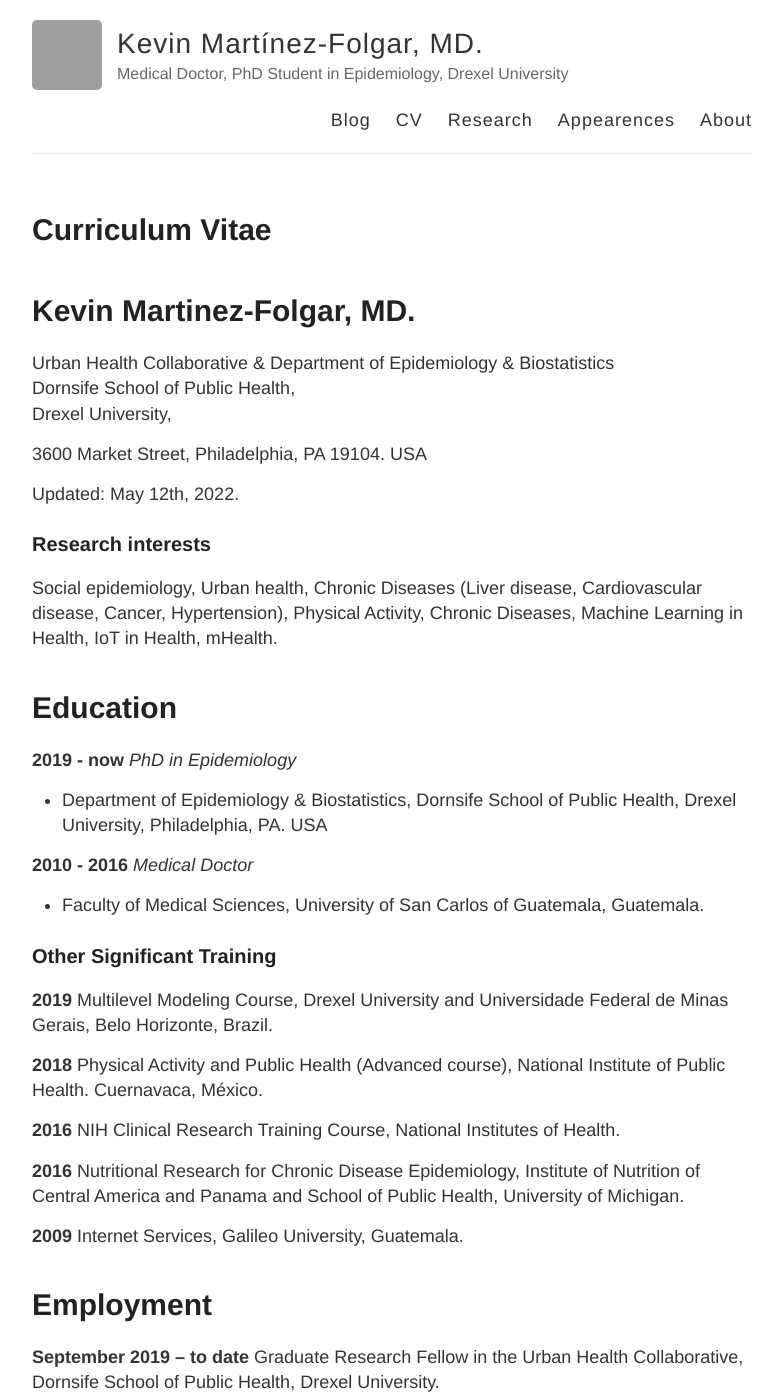
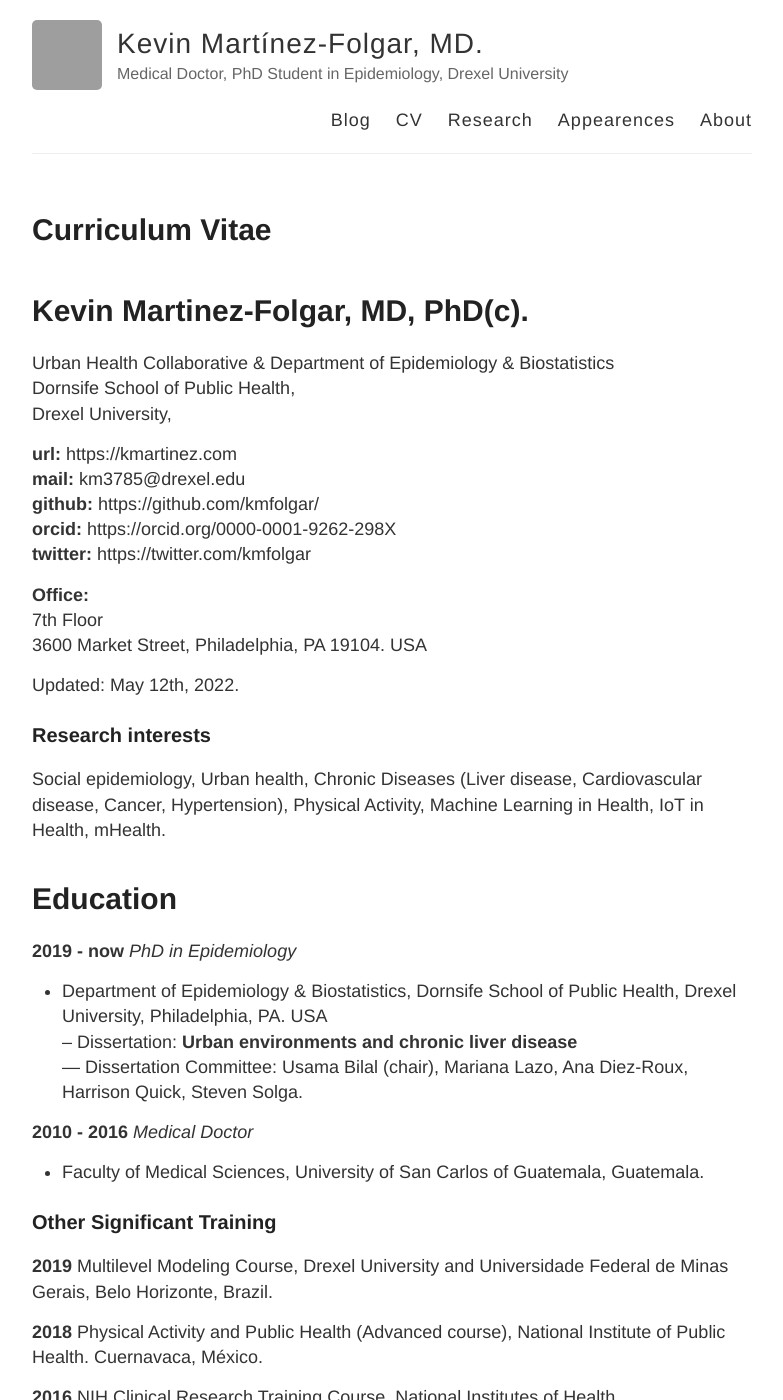
Before and after one commit to kmfolgar/kmartinez.com, a Jekyll site: the page built from cv.md, in a window 1280 px wide and 1400 px high. Shown: the whole window, without its empty margins (248-1031 px from the left). Built offline with Jekyll 4.4.1, drawn with Linux system fonts in a browser that asks for light colours; some of the changed text lies outside the part shown; grey boxes are pictures that could not be loaded.

Commit message:
update cv

```diff
--- a/cv.md
+++ b/cv.md
@@ -4,25 +4,34 @@
 permalink: /cv/
 output: pdf_document
 ---
-# Kevin Martinez-Folgar, MD.
+# Kevin Martinez-Folgar, MD, PhD(c).
 Urban Health Collaborative &amp; Department of Epidemiology &amp; Biostatistics
 Dornsife School of Public Health,
 Drexel University,
 
+**url:** https://kmartinez.com
+**mail:** km3785@drexel.edu
+**github:** https://github.com/kmfolgar/
+**orcid:**  https://orcid.org/0000-0001-9262-298X
+**twitter:** https://twitter.com/kmfolgar
 
+**Office:**
+7th Floor
 3600 Market Street,
 Philadelphia, PA 19104. USA
 
 Updated: May 12th, 2022.
 
+
 ### Research interests
-Social epidemiology, Urban health, Chronic Diseases (Liver disease, Cardiovascular disease, Cancer, Hypertension), Physical Activity, Chronic Diseases, Machine Learning in Health, IoT in Health, mHealth.
-
+Social epidemiology, Urban health, Chronic Diseases (Liver disease, Cardiovascular disease, Cancer, Hypertension), Physical Activity, Machine Learning in Health, IoT in Health, mHealth.
 
 # Education
 
 **2019 - now**   _PhD in Epidemiology_
 - Department of Epidemiology & Biostatistics, Dornsife School of Public Health, Drexel University, Philadelphia, PA. USA
+    -- Dissertation: **Urban environments and chronic liver disease**
+      --- Dissertation Committee: Usama Bilal (chair), Mariana Lazo, Ana Diez-Roux, Harrison Quick, Steven Solga.
 
 **2010 - 2016**  _Medical Doctor_
 - Faculty of Medical Sciences, University of San Carlos of Guatemala, Guatemala.
```
Also changed, not shown: other parts of cv.md (+5 -1 lines), 1 other file.
